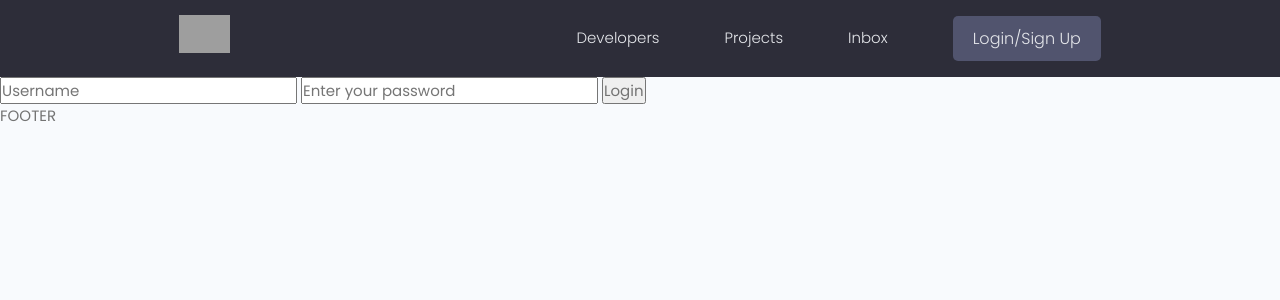
After one commit to Jack112-create/Devsearch, a Django app: page /login/ in a window 1280 px wide. The commit adds this page. Shown: the top 300 px of the page. Run offline with Django 4.2, Linux system fonts and the light colour scheme; some libraries are stand-ins or nearby versions; grey boxes are pictures that could not be loaded.

Commit message:
Setup user login, logout and flash messages

```diff
--- a/projects/views.py
+++ b/projects/views.py
@@ -1,4 +1,5 @@
 from django.shortcuts import render, redirect
+from django.contrib.auth.decorators import login_required
 from projects.models import Project
 from .forms import ProjectForm
 
@@ -19,6 +20,7 @@ def project(request, pk):
     }
     return render(request, 'projects/single-project.html', context)
 
+@login_required(login_url='login')
 def createProject(request):
     form = ProjectForm()
 
@@ -34,6 +36,7 @@ def createProject(request):
 
     return render(request, 'projects/project_form.html', context)
 
+@login_required(login_url='login')
 def updateProject(request, pk):
     project = Project.objects.get(id=pk)
     form = ProjectForm(instance=project)
@@ -50,6 +53,7 @@ def updateProject(request, pk):
 
     return render(request, 'projects/project_form.html', context)
 
+@login_required(login_url='login')
 def deleteProject(request, pk):
     project = Project.objects.get(id=pk)
 
--- a/templates/main.html
+++ b/templates/main.html
@@ -22,6 +22,14 @@
 <body>
     {% include 'navbar.html' %}
 
+    {% if messages %}
+        <ul class="messages">
+            {% for message in messages %}
+            <li{% if message.tags %} class="{{ message.tags }}"{% endif %}>{{ message }}</li>
+            {% endfor %}
+        </ul>
+    {% endif %}
+
     {% block content %}
 
     {% endblock content %}
--- a/templates/navbar.html
+++ b/templates/navbar.html
@@ -15,8 +15,12 @@
           <li class="header__menuItem"><a href="{% url 'profiles' %}">Developers</a></li>
           <li class="header__menuItem"><a href="{% url 'projects' %}">Projects</a></li>
           <li class="header__menuItem"><a href="">Inbox</a></li>
-          <li class="header__menuItem"><a href="{% url 'create-project' %}">Add Project</a></li>
-          <li class="header__menuItem"><a href="" class="btn btn--sub">Login/Sign Up</a></li>
+          {% if request.user.is_authenticated %}
+            <li class="header__menuItem"><a href="{% url 'create-project' %}">Add Project</a></li>
+            <li class="header__menuItem"><a href="{% url 'logout' %}" class="btn btn--sub">Logout</a></li>
+          {% else %}
+            <li class="header__menuItem"><a href="{% url 'login' %}" class="btn btn--sub">Login/Sign Up</a></li>
+          {% endif %}
         </ul>
       </nav>
     </div>
--- /dev/null
+++ b/users/templates/users/login_register.html
@@ -0,0 +1,12 @@
+{% extends 'main.html' %}
+
+{% block content %}
+
+<form action="{% url 'login' %}" method="POST">
+  {% csrf_token %}
+  <input type="text" name="username" placeholder="Username">
+  <input type="password" name="password" placeholder="Enter your password">
+  <input type="submit" value="Login">
+</form>
+
+{% endblock content %}
--- a/users/urls.py
+++ b/users/urls.py
@@ -2,6 +2,8 @@ from django.urls import path
 from . import views
 
 urlpatterns = [
+  path('login/', views.loginUser, name='login'),
+  path('logout/', views.logoutUser, name='logout'),
   path('', views.profiles, name='profiles'),
   path('profile/<str:pk>/', views.userProfile, name="user-profile"),
 ]
--- a/users/views.py
+++ b/users/views.py
@@ -1,5 +1,8 @@
-from django.shortcuts import render
-from .models import Profile
+from django.shortcuts import render, redirect
+from django.contrib.auth import login, authenticate, logout
+from django.contrib.auth.decorators import login_required
+from django.contrib import messages
+from .models import Profile, User
 
 
 def profiles(request):
@@ -22,3 +25,32 @@ def userProfile(request, pk):
     'otherSkills': otherSkills,
     }
   return render(request, 'users/user-profile.html', context)
+
+def loginUser(request):
+
+  if request.user.is_authenticated:
+    return redirect('profiles')
+
+  if request.method == 'POST':
+    username = request.POST['username']
+    password = request.POST['password']
+
+    try:
+      user = User.objects.get(username=username)
+    except:
+      messages.error(request, 'Username does not exist')
+
+    user = authenticate(request, username=username, password=password)
+
+    if user is not None:
+      login(request, user)
+      return redirect('profiles')
+    else:
+      messages.error(request, 'username OR password is incorrect')
+
+  return render(request, 'users/login_register.html')
+
+def logoutUser(request):
+  logout(request)
+  messages.success(request, 'User was logged out')
+  return redirect('login')
```
Also changed, not shown: db.sqlite3.
